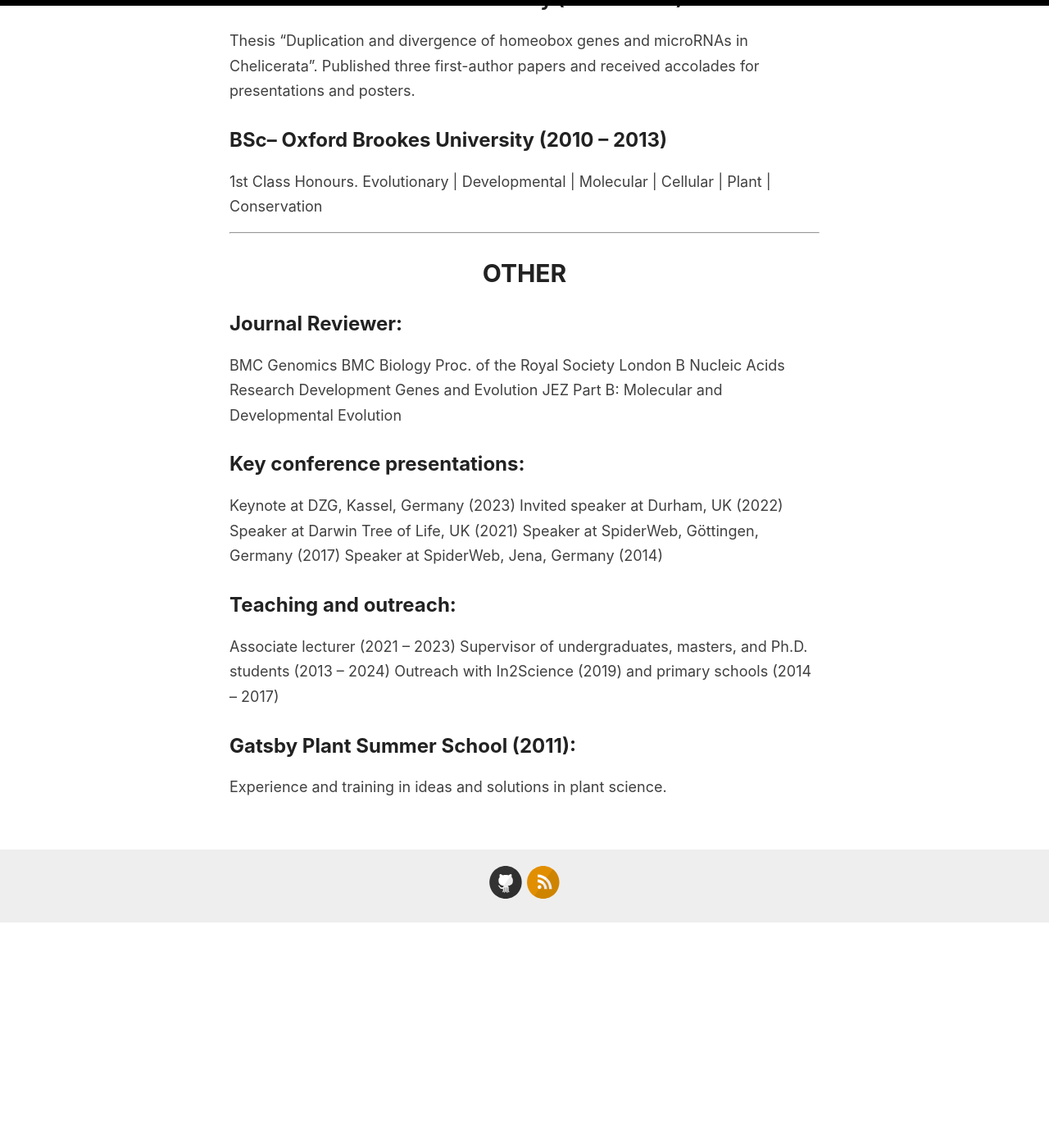
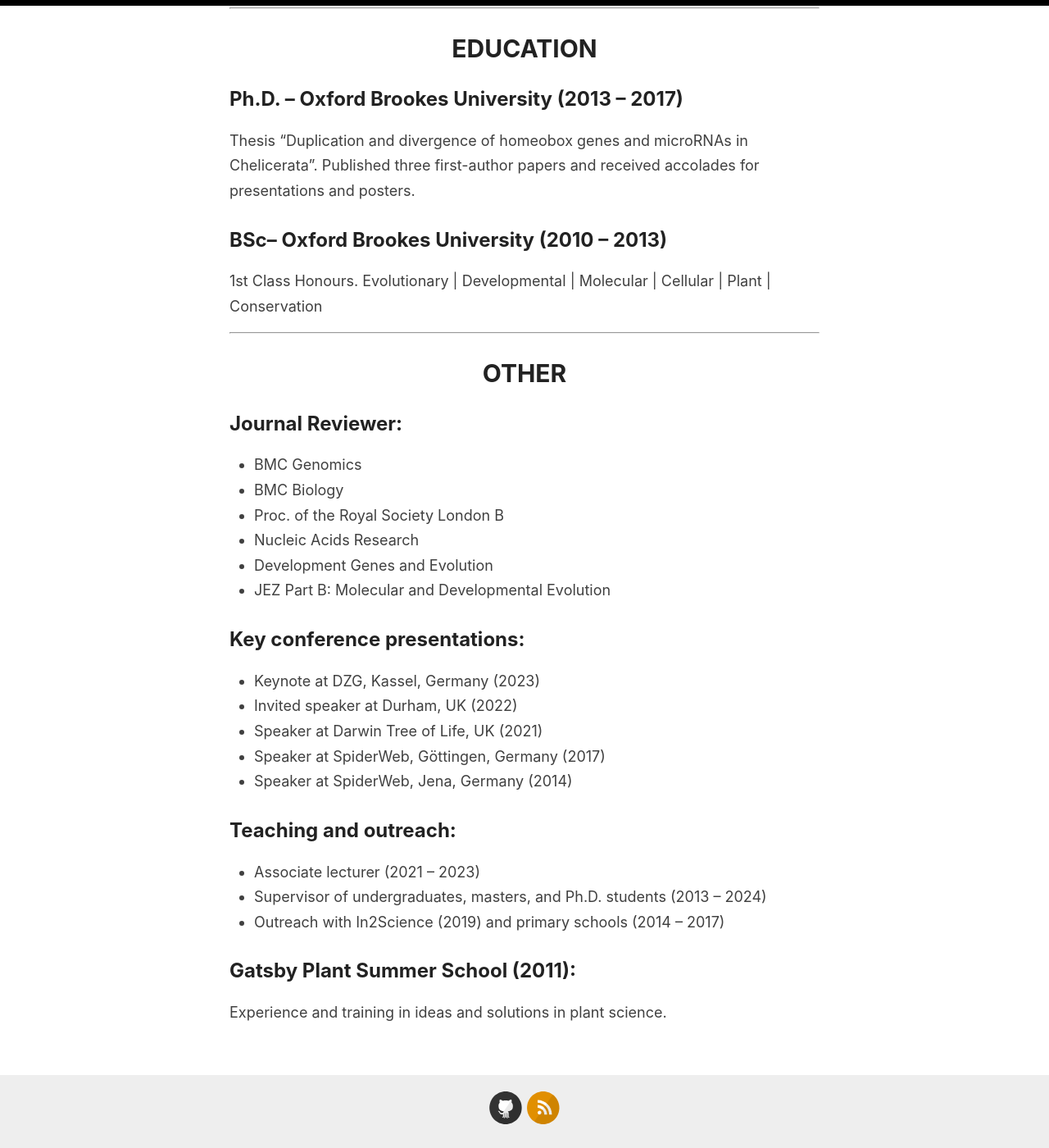
Before and after one commit to djleite/djleite.github.io, a Jekyll site: the page built from _pages/cv.md, in a window 1280 px wide and 1400 px high, scrolled down 5567 px. Shown: the whole window at 82% size. Built offline with Jekyll 4.4.1, drawn with Linux system fonts in a browser that asks for light colours; before the commit the page ends 6693 px from its top, so only the background shows below that.

Commit message:
cv contents and format

```diff
--- a/_pages/cv.md
+++ b/_pages/cv.md
@@ -4,14 +4,17 @@
 permalink: /cv/
 ---
 
-- [Skills](https://djleite.github.io/cv#skills)
-- [Experience](https://djleite.github.io/cv#experience)
-- [Education](https://djleite.github.io/cv#education)
-- [Other](https://djleite.github.io/cv#other)
+## [Skills](https://djleite.github.io/cv#skills)
+
+## [Experience](https://djleite.github.io/cv#experience)
+
+## [Education](https://djleite.github.io/cv#education)
+
+## [Other](https://djleite.github.io/cv#other)
 
 ***
 
-# Skills
+# SKILLS
 
 ## Management:
 - Conceptualisation
@@ -158,24 +161,24 @@
 # OTHER
 
 ## Journal Reviewer:
-BMC Genomics
-BMC Biology
-Proc. of the Royal Society London B
-Nucleic Acids Research
-Development Genes and Evolution
-JEZ Part B: Molecular and Developmental Evolution
+- BMC Genomics
+- BMC Biology
+- Proc. of the Royal Society London B
+- Nucleic Acids Research
+- Development Genes and Evolution
+- JEZ Part B: Molecular and Developmental Evolution
 
 ## Key conference presentations:
-Keynote at DZG, Kassel, Germany (2023)
-Invited speaker at Durham, UK (2022)
-Speaker at Darwin Tree of Life, UK (2021)
-Speaker at SpiderWeb, Göttingen, Germany (2017)
-Speaker at SpiderWeb, Jena, Germany (2014)
+- Keynote at DZG, Kassel, Germany (2023)
+- Invited speaker at Durham, UK (2022)
+- Speaker at Darwin Tree of Life, UK (2021)
+- Speaker at SpiderWeb, Göttingen, Germany (2017)
+- Speaker at SpiderWeb, Jena, Germany (2014)
 
 ## Teaching and outreach:
-Associate lecturer (2021 – 2023)
-Supervisor of undergraduates, masters, and Ph.D. students (2013 – 2024)
-Outreach with In2Science (2019) and primary schools (2014 – 2017)
+- Associate lecturer (2021 – 2023)
+- Supervisor of undergraduates, masters, and Ph.D. students (2013 – 2024)
+- Outreach with In2Science (2019) and primary schools (2014 – 2017)
 
 ## Gatsby Plant Summer School (2011):
 Experience and training in ideas and solutions in plant science.
```
